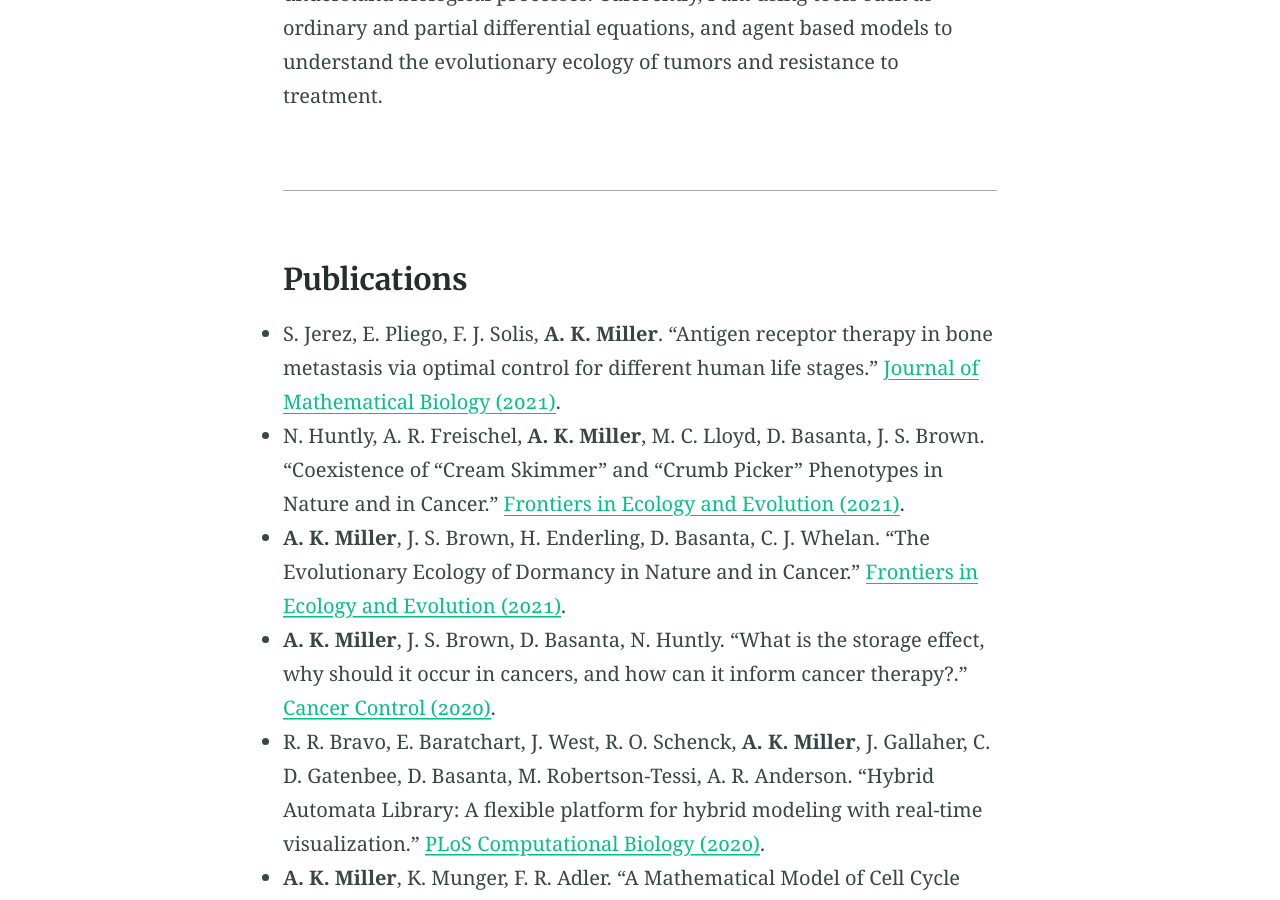
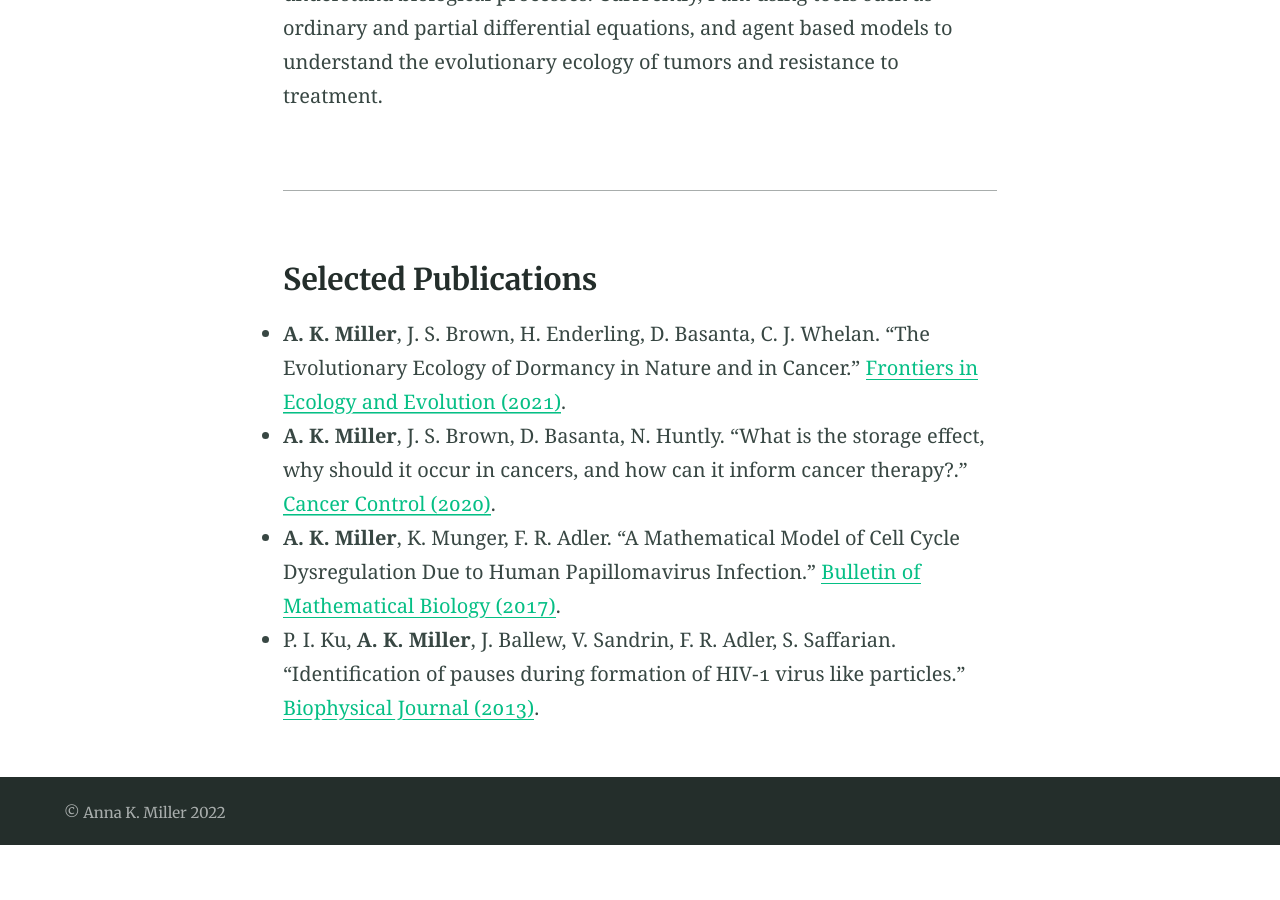
Before and after one commit to annakmil/annakmil.github.io, a Jekyll site: the page built from research.md, in a window 1280 px wide and 900 px high, scrolled down 568 px. Built offline with Jekyll 4.4.1, drawn with Linux system fonts in a browser that asks for light colours; after the commit the page ends 1413 px from its top, so only the background shows below that.

Commit message:
Update research.md

```diff
--- a/research.md
+++ b/research.md
@@ -9,11 +9,8 @@ excerpt: "This."
 
 I am interested in modeling and simulating problems at the intersection of biology and mathematics, and am passionate about working on interdisciplinary teams to combine experiments with theory to help understand biological processes. Currrently, I am using tools such as ordinary and partial differential equations, and agent based models to understand the evolutionary ecology of tumors and resistance to treatment.
 <hr/>
-### Publications
-* S. Jerez, E. Pliego, F. J. Solis,  **A. K. Miller**. "Antigen receptor therapy in bone metastasis via optimal control for different human life stages." [Journal of Mathematical Biology (2021)](https://link.springer.com/article/10.1007/s00285-021-01673-4).
-* N. Huntly, A. R. Freischel, **A. K. Miller**, M. C. Lloyd, D. Basanta, J. S. Brown. "Coexistence of "Cream Skimmer" and "Crumb Picker" Phenotypes in Nature and in Cancer." [Frontiers in Ecology and Evolution (2021)](https://www.frontiersin.org/articles/10.3389/fevo.2021.697618/full).
+### Selected Publications
 * **A. K. Miller**, J. S. Brown, H. Enderling, D. Basanta, C. J. Whelan. "The Evolutionary Ecology of Dormancy in Nature and in Cancer." [Frontiers in Ecology and Evolution (2021)](https://www.frontiersin.org/articles/10.3389/fevo.2021.676802/full).
 * **A. K. Miller**, J. S. Brown, D. Basanta, N. Huntly. "What is the storage effect, why should it occur in cancers, and how can it inform cancer therapy?." [Cancer Control (2020)](https://journals.sagepub.com/doi/full/10.1177/1073274820941968).
-* R. R. Bravo, E. Baratchart, J. West, R. O. Schenck, **A. K. Miller**, J. Gallaher, C. D. Gatenbee, D. Basanta, M. Robertson-Tessi, A. R. Anderson. "Hybrid Automata Library: A flexible platform for hybrid modeling with real-time visualization." [PLoS Computational Biology (2020)](https://journals.plos.org/ploscompbiol/article?id=10.1371/journal.pcbi.1007635).
 * **A. K. Miller**, K. Munger, F. R. Adler. "A Mathematical Model of Cell Cycle Dysregulation Due to Human Papillomavirus Infection." [Bulletin of Mathematical Biology (2017)](https://link.springer.com/article/10.1007/s11538-017-0299-9).
 * P. I. Ku, **A. K. Miller**, J. Ballew, V. Sandrin, F. R. Adler, S. Saffarian. "Identification of pauses during formation of HIV-1 virus like particles." [Biophysical Journal (2013)](https://www.sciencedirect.com/science/article/pii/S0006349513011235).
```
